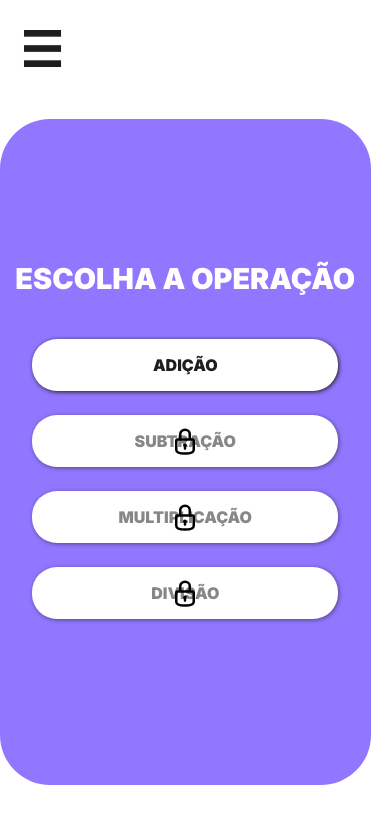
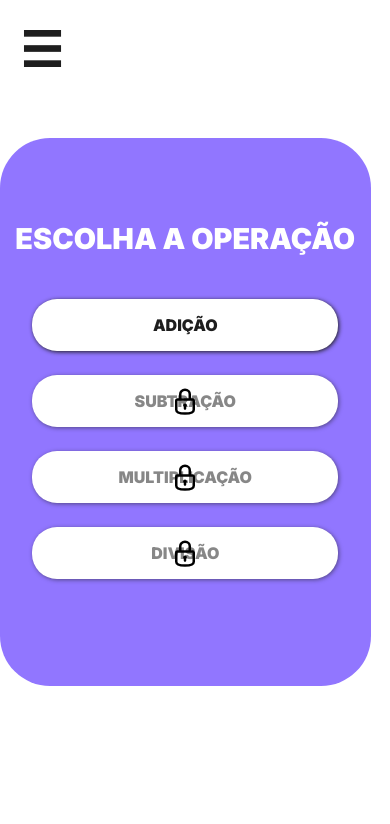
Before and after one commit to AdryelJr/projectMathematics, a React (Vite) app: page / in a window 390 px wide. Shown: the top 824 px of the page. Built offline with nearby package versions, Linux system fonts and the light colour scheme; no server answers; the database is empty; sample sign-in values are in the browser's storage.

Commit message:
Update style.scss

```diff
--- a/src/pages/home/style.scss
+++ b/src/pages/home/style.scss
@@ -96,6 +96,11 @@
         .div-content {
             width: 100%; // Ajusta a largura do conteúdo
             padding-top: 60px; // Espaço para o menu hambúrguer
+
+            main {
+                margin-top: -5em;
+                height: 70% !important;
+            }
         }
     }
 }
```
